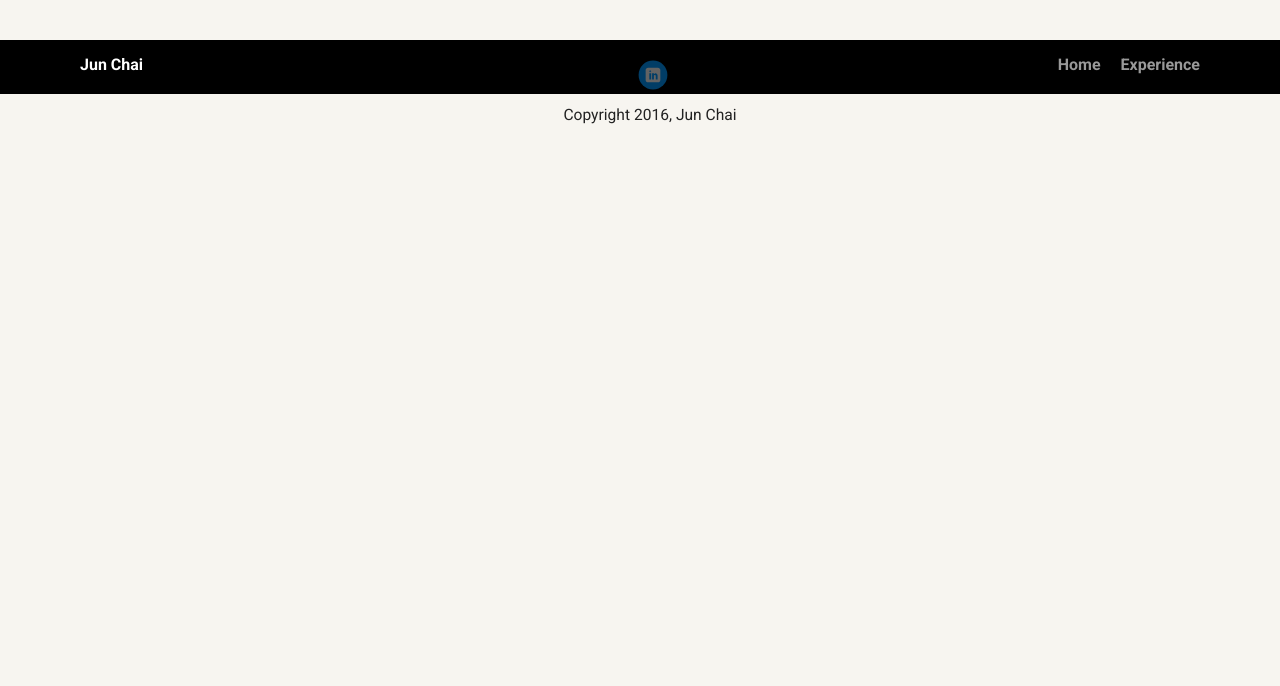
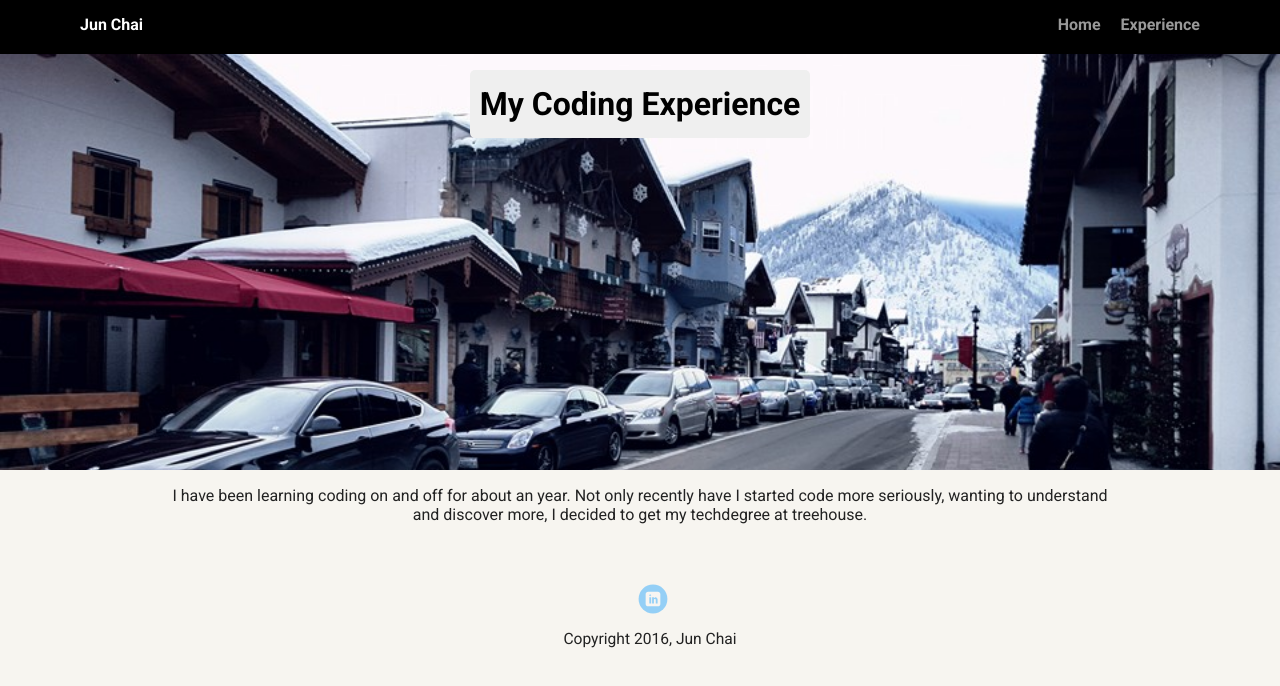
Before and after one commit to Juncodes/my_portfolio, a plain HTML site: page html/Experience.html in a window 1280 px wide. Drawn offline with Linux system fonts and the light colour scheme; files whose address does not match are found by name; a web font is replaced by a local one.

Commit message:
background img link update

```diff
--- a/css/styles.css
+++ b/css/styles.css
@@ -2,6 +2,8 @@
 * {
   box-sizing: border-box;
 }
+
+
 
 body {
   margin: 0;
@@ -57,7 +59,7 @@ a:hover {
 
 header {
   text-align: center;
-  background: url('images/cover.jpg') no-repeat top center ;
+  background: url('../images/cover.jpg') no-repeat top center ;
   background-size: cover;
   overflow: hidden;
   padding-top: 60px;
@@ -65,6 +67,12 @@ header {
 header {
   line-height: 1.5;
 }
+
+header h1.coding {
+	padding-top: 1.6em;
+	margin-top 1.6em;
+}
+
 header .profile-image {
   margin-top: 50px;
   width: 150px;
@@ -118,6 +126,13 @@ ul.skills {
 
 .skills li:nth-child(odd) {
   background: #0399ff;
+}
+
+.wrapper {
+	margin : 0 auto;
+	max-width: 75%;
+	min-height: 100%;
+
 }
 
 footer {
@@ -183,6 +198,7 @@ a.social:hover {
     min-height: 470px;
   }
 
+
   .nav {
     max-width: 1200px;
     padding: 0 30px;
--- a/html/Experience.html
+++ b/html/Experience.html
@@ -15,8 +15,17 @@
           <li><a href="Experience.html">Experience</a></li>
         </ul>
     </div>
+    <header>
+	     <h1 class="tag name">My Coding Experience</h1>
+	</header>
 
+	<div class = "wrapper">
+		<p>
+			I have been learning coding on and off for about an year. Not only recently have I started code more seriously, wanting to understand and discover more, I decided to get my techdegree at treehouse.
+	</p>
+	</div>
 
+	</div>
 
 
 
```
